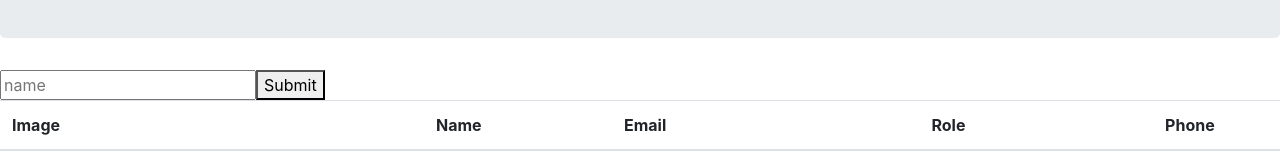
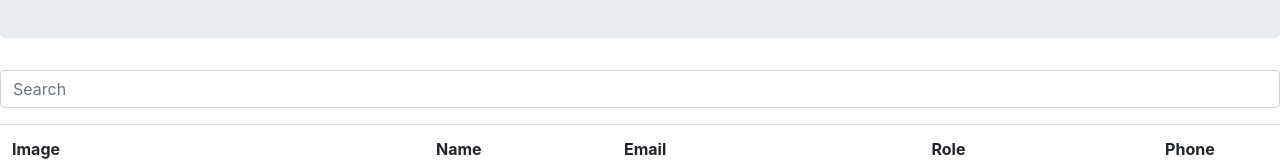
Before and after one commit to GCaplan777/ReactEmpTracker, a React (Create React App) app: page / in a window 1280 px wide. Shown: the part 205-366 px from the top of the page. Built offline with nearby package versions, Linux system fonts and the light colour scheme; grey boxes are pictures that could not be loaded.

Commit message:
deleted form component and created in App.js, hooked up handleInputChange to receive value in console.log

```diff
--- a/src/App.js
+++ b/src/App.js
@@ -1,11 +1,11 @@
 import React, { Component } from "react";
 import Header from "./components/Header";
-import InputForm from "./components/InputForm";
+// import InputForm from "./components/InputForm";
 import TableHead from "./components/TableHead";
 import TableBody from "./components/TableBody";
 import "./App.css";
 import employees from "./employees.json";
-import { findRenderedComponentWithType } from "react-dom/test-utils";
+// import { findRenderedComponentWithType } from "react-dom/test-utils";
 
 // i want a list of employees with first name, last name, email, phone number, image, date of birth
 // i want it listed in a table that I can sort
@@ -19,11 +19,28 @@ import { findRenderedComponentWithType } from "react-dom/test-utils";
 class App extends Component {
   state = { employees };
 
+  // receive data from search to setState each letter
+  // render each letter
+
+  handleInputChange = (event) => {
+    console.log(event.target.value);
+  };
+
   render() {
     return (
       <div>
         <Header />
-        <InputForm />
+        <form>
+          <div className="form-group">
+            <input
+              type="text"
+              className="form-control"
+              // id="formGroupExampleInput2"
+              placeholder="Search"
+              onChange={this.handleInputChange}
+            />
+          </div>
+        </form>
         <table className="table table-hover">
           <TableHead />
           {this.state.employees.map((employee) => (
--- a/src/components/InputForm.js
+++ b/src/components/InputForm.js
@@ -1,47 +1,20 @@
-import React, { Component } from "react";
-// import "./style.css";
+// import React from "react";
 
-class InputForm extends Component {
-  // Setting the component's initial state
-  state = {
-    name: "",
-  };
+// function InputForm(props) {
+//   return (
+//     <form>
+//       <div className="form-group">
+//         {/* <label for="formGroupExampleInput2">Search Employees</label> */}
+//         <input
+//           type="text"
+//           className="form-control"
+//           id="formGroupExampleInput2"
+//           placeholder="Search"
+//           onChange={this.state.handleInputChange}
+//         />
+//       </div>
+//     </form>
+//   );
+// }
 
-  handleInputChange = (event) => {
-    // Getting the value and name of the input which triggered the change
-    const { name, value } = event.target;
-
-    // Updating the input's state
-    this.setState({
-      [name]: value,
-    });
-  };
-
-  handleFormSubmit = (event) => {
-    // Preventing the default behavior of the form submit (which is to refresh the page)
-    event.preventDefault();
-    this.setState({
-      name: "",
-    });
-  };
-
-  render() {
-    // Notice how each input has a `value`, `name`, and `onChange` prop
-    return (
-      <div>
-        <form className="form">
-          <input
-            value={this.state.name}
-            name="name"
-            onChange={this.handleInputChange}
-            type="text"
-            placeholder="name"
-          />
-          <button onClick={this.handleFormSubmit}>Submit</button>
-        </form>
-      </div>
-    );
-  }
-}
-
-export default InputForm;
+// export default InputForm;
```
